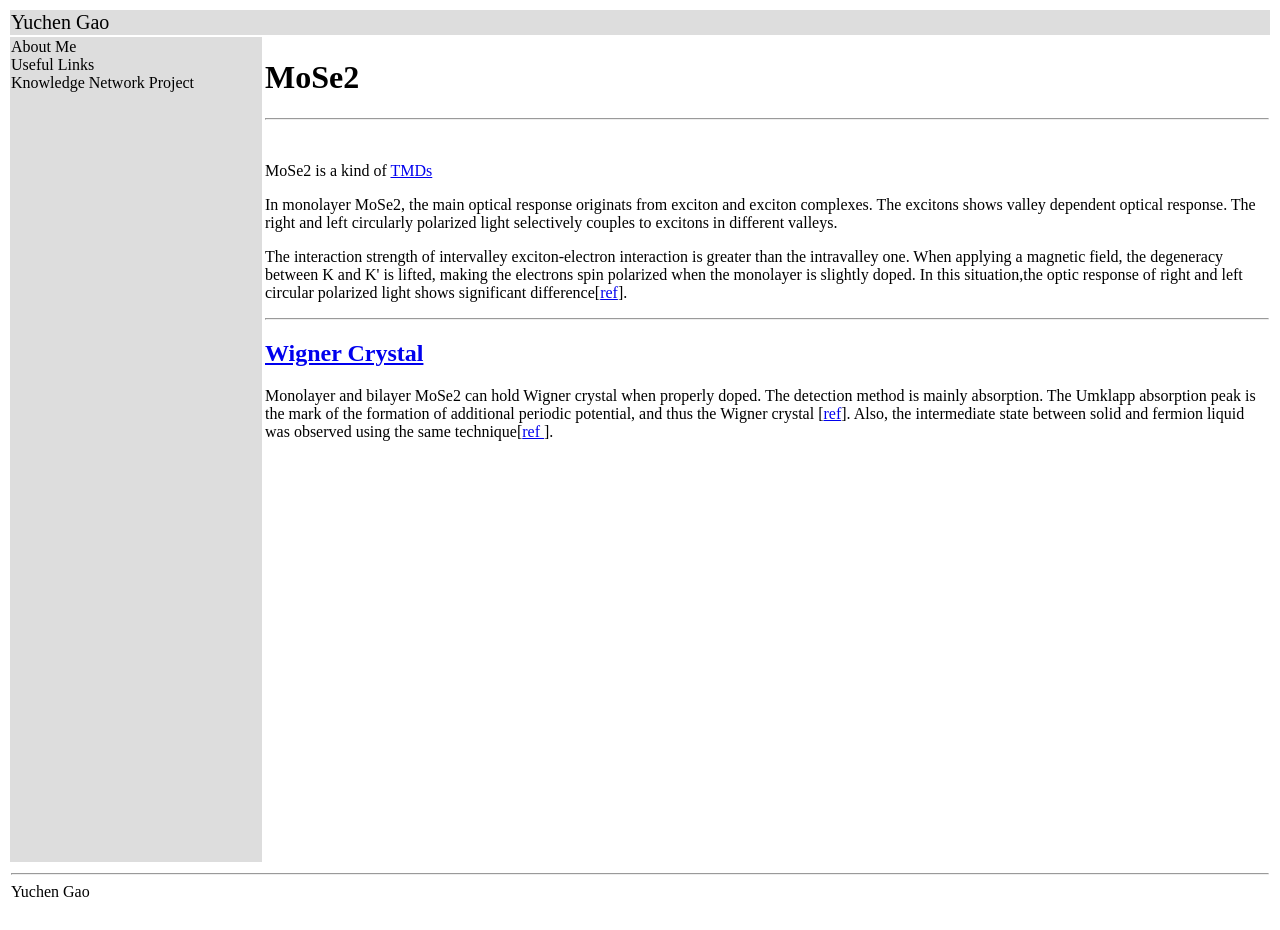
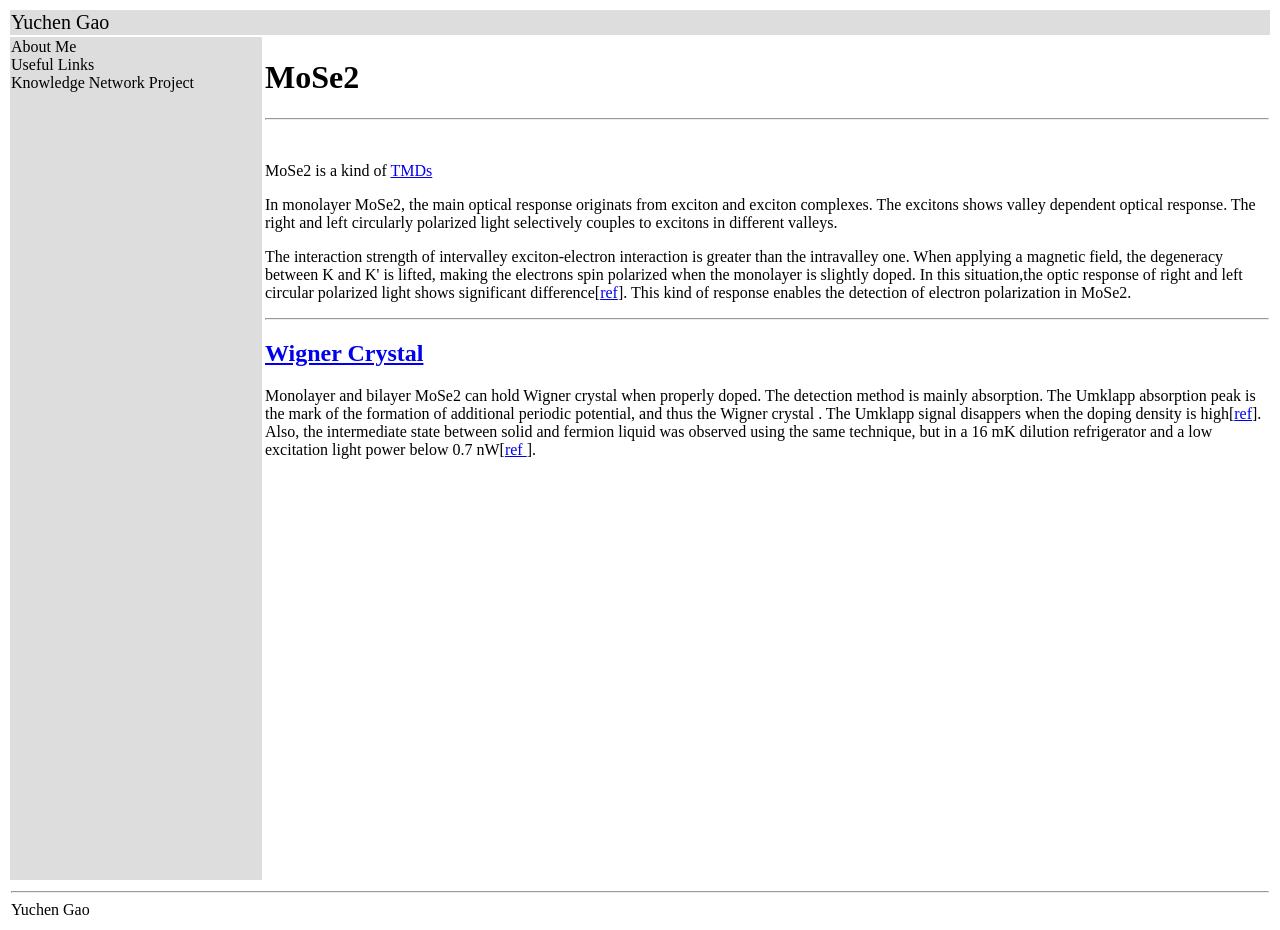
Before and after one commit to GYC1999/GYC1999.github.io, a Jekyll site: the page built from Knowledge_Network_project/MoSe2.html, in a window 1280 px wide. Built offline with Jekyll 4.4.1, drawn with Linux system fonts in a browser that asks for light colours.

Commit message:
Update MoSe2.html

```diff
--- a/Knowledge_Network_project/MoSe2.html
+++ b/Knowledge_Network_project/MoSe2.html
@@ -43,14 +43,16 @@ layout: default
     <p>
       The interaction strength of intervalley exciton-electron interaction is greater than the intravalley one. When applying a magnetic field, the degeneracy
       between K and K' is lifted, making the electrons spin polarized when the monolayer is slightly doped. In this situation,the optic response of right and
-       left circular polarized light shows significant difference[<a href="https://www.nature.com/articles/s41567-024-02759-8">ref</a>].
+       left circular polarized light shows significant difference[<a href="https://www.nature.com/articles/s41567-024-02759-8">ref</a>]. This kind of response
+        enables the detection of electron polarization in MoSe2.
     </p>
     <hr>
     <h2><a href=https://gyc1999.github.io/Knowledge_Network_project/Wigner_Crystal.html>Wigner Crystal</a></h2>
     <p>Monolayer and bilayer MoSe2 can hold Wigner crystal when properly doped. The detection method is mainly absorption.
       The Umklapp absorption peak is the mark of the formation of additional periodic potential, and thus the Wigner crystal
-      [<a href="https://www.nature.com/articles/s41586-021-03590-4">ref</a>]. Also, the intermediate state between solid and
-       fermion liquid was observed using the same technique[<a href="https://www.nature.com/articles/s41567-024-02759-8">ref
+      . The Umklapp signal disappers when the doping density is high[<a href="https://www.nature.com/articles/s41586-021-03590-4">ref</a>]. Also, the intermediate state between solid and
+       fermion liquid was observed using the same technique, but in a 16 mK dilution refrigerator and a low excitation light
+        power below 0.7 nW[<a href="https://www.nature.com/articles/s41567-024-02759-8">ref
        </a>].
     </p>
 
```
